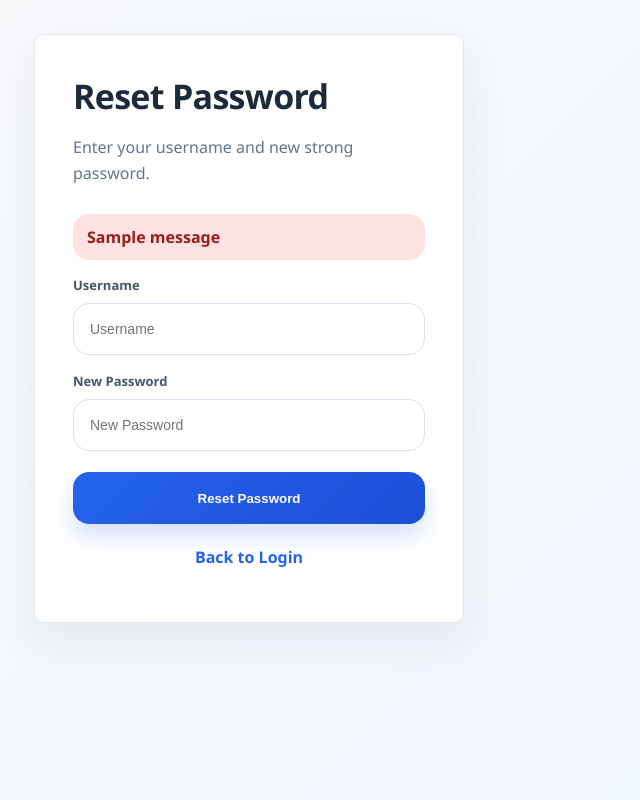
After one commit to zerkisi/expense-tracker-flask, a Flask app: page /forgot in a window 1280 px wide. The commit adds this page. Shown: the whole page, without its empty margins (0-640 px from the left). Run offline with Flask 3, Linux system fonts and the light colour scheme; tables that the repository leaves empty hold one stand-in row (values such as "Sample post"); one stand-in notice (Sample message) is shown.

Commit message:
[AUTH] Add forgot password + strong password validation

```diff
--- a/app.py
+++ b/app.py
@@ -5,6 +5,7 @@ from werkzeug.security import generate_password_hash, check_password_hash
 from database import get_db, close_db, init_db
 from logic import (
     validate_expense,
+    validate_password,
     calculate_total,
     calculate_average,
     count_expenses,
@@ -43,8 +44,9 @@ def register():
             flash("Username and password are required.")
             return redirect(url_for("register"))
 
-        if len(password) < 4:
-            flash("Password must be at least 4 characters.")
+        valid, msg = validate_password(password)
+        if not valid:
+            flash(msg)
             return redirect(url_for("register"))
 
         db = get_db()
@@ -89,6 +91,39 @@ def login():
         return redirect(url_for("dashboard"))
 
     return render_template("login.html")
+
+
+@app.route("/forgot", methods=["GET", "POST"])
+def forgot():
+    if request.method == "POST":
+        username = request.form["username"]
+        new_password = request.form["new_password"]
+
+        db = get_db()
+        user = db.execute(
+            "SELECT * FROM users WHERE username = ?",
+            (username,),
+        ).fetchone()
+
+        if user is None:
+            flash("User not found.")
+            return redirect(url_for("forgot"))
+
+        valid, msg = validate_password(new_password)
+        if not valid:
+            flash(msg)
+            return redirect(url_for("forgot"))
+
+        db.execute(
+            "UPDATE users SET password = ? WHERE username = ?",
+            (generate_password_hash(new_password), username),
+        )
+        db.commit()
+
+        flash("Password reset successful. Please login.")
+        return redirect(url_for("login"))
+
+    return render_template("forgot.html")
 
 
 @app.route("/logout")
@@ -222,8 +257,9 @@ def profile():
         old_password = request.form["old_password"]
         new_password = request.form["new_password"]
 
-        if len(new_password) < 4:
-            flash("New password must be at least 4 characters.")
+        valid, msg = validate_password(new_password)
+        if not valid:
+            flash(msg)
             return redirect(url_for("profile"))
 
         if not check_password_hash(user["password"], old_password):
--- /dev/null
+++ b/templates/forgot.html
@@ -0,0 +1,31 @@
+<!DOCTYPE html>
+<html>
+<head>
+    <title>Forgot Password | FinTrack</title>
+    <link rel="stylesheet" href="/static/style.css">
+</head>
+<body class="app-body">
+
+<div class="container">
+    <h1>Reset Password</h1>
+    <p class="subtitle">Enter your username and new strong password.</p>
+
+    {% for message in get_flashed_messages() %}
+        <p class="error">{{ message }}</p>
+    {% endfor %}
+
+    <form method="POST">
+        <label>Username</label>
+        <input type="text" name="username" placeholder="Username" required>
+
+        <label>New Password</label>
+        <input type="password" name="new_password" placeholder="New Password" required>
+
+        <button type="submit">Reset Password</button>
+    </form>
+
+    <p class="switch"><a href="/login">Back to Login</a></p>
+</div>
+
+</body>
+</html>
--- a/templates/login.html
+++ b/templates/login.html
@@ -33,6 +33,9 @@
             <button type="submit" class="primary-action">Login</button>
         </form>
 
+<p class="switch">
+    <a href="/forgot">Forgot Password?</a>
+</p>
         <p class="auth-note">
             Don’t have an account? <a href="/register">Create account</a>
         </p>
```
Also changed, not shown: logic.py (+20 -0 lines), expense_tracker.db.
